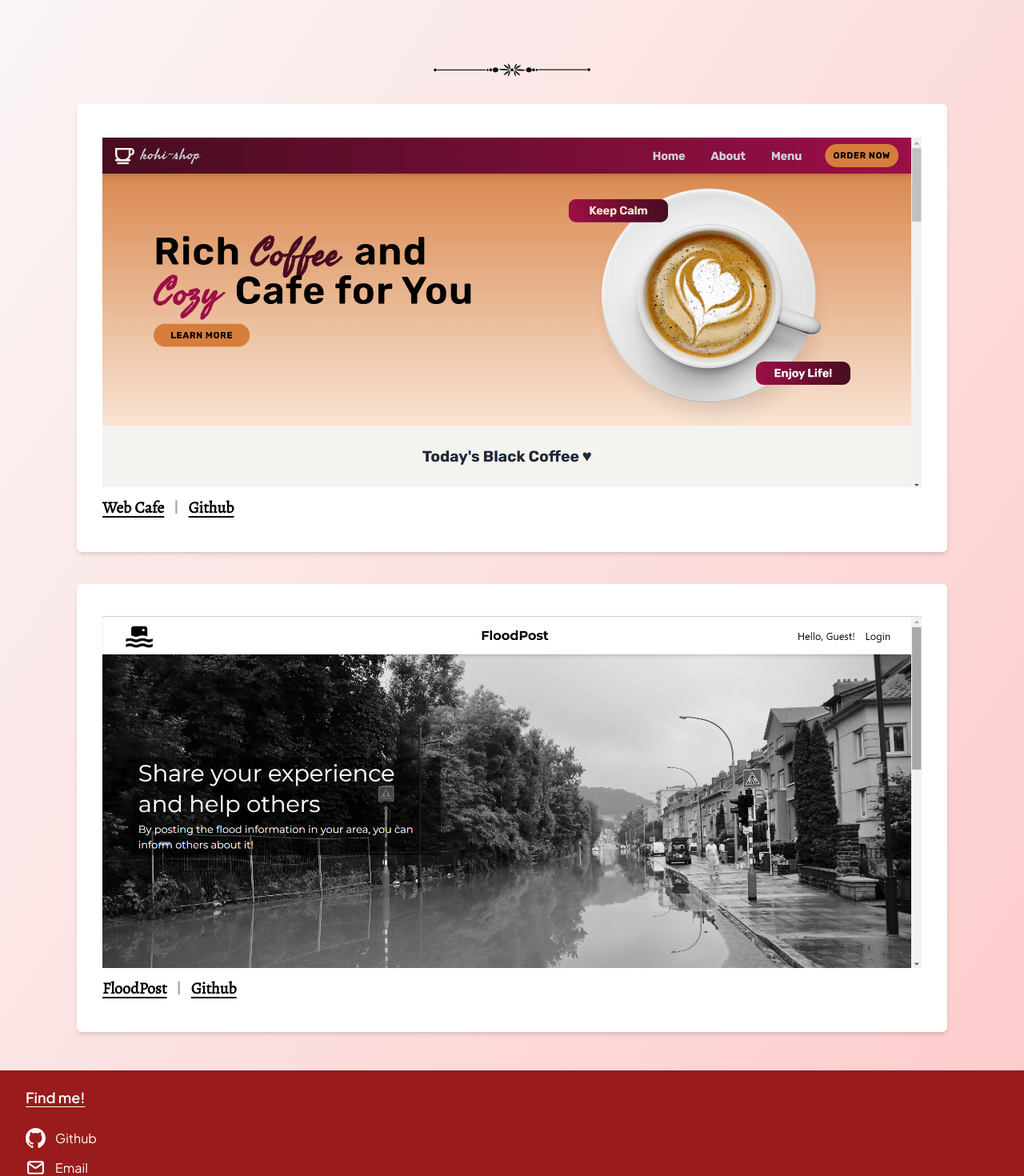
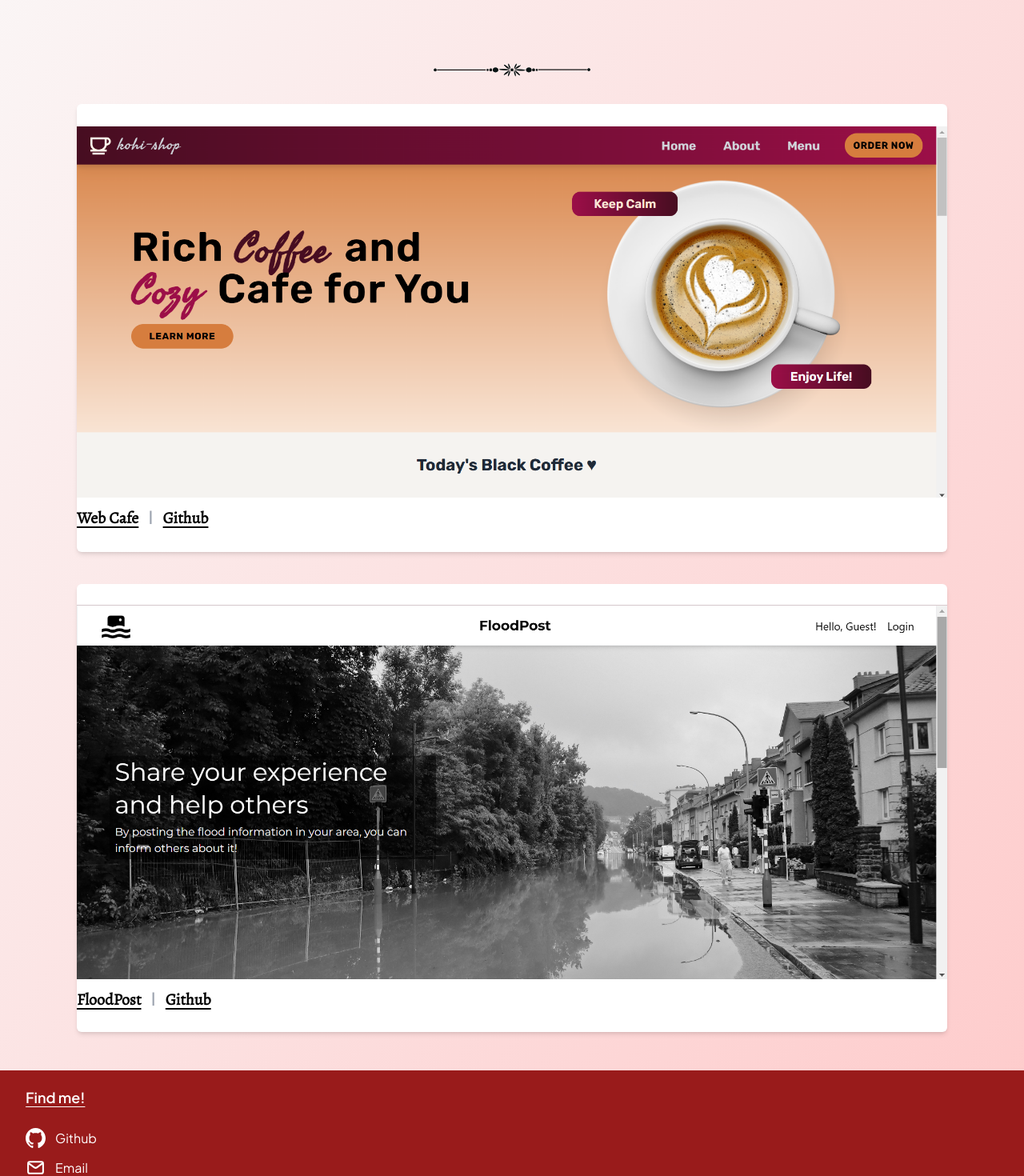
Before and after one commit to rreennn/my-portfolio, a Next.js app: page / in a window 1280 px wide. Shown: the part 460-1930 px from the top of the page at 80% size. Built offline with nearby package versions, Linux system fonts and the light colour scheme.

Commit message:
fix responsive image

```diff
--- a/app/components/Card.jsx
+++ b/app/components/Card.jsx
@@ -69,9 +69,9 @@ export default function Card() {
       <div className="hidden md:flex flex-col gap-10">
         {/* card 1 */}
         <div className="flex flex-col justify-center items-center">
-          <div className="bg-white w-[85%] flex justify-center rounded-md items-center h-[35rem] shadow-md">
-            <div className="absolute w-[80%] ">
-              <Image src={cafe} alt="web-cafe" className="" />
+          <div className="bg-white w-[85%] max-w-full relative flex justify-center rounded-md items-center h-[35rem] shadow-md">
+            <div className="absolute max-w-full">
+              <Image src={cafe} alt="web-cafe" className="w-full object-scale-down" />
               <div className="pt-3 flex gap-3">
                 <a
                   href="https://web-cafe-two.vercel.app/"
@@ -97,9 +97,9 @@ export default function Card() {
 
         {/* card 2 */}
         <div className="flex flex-col justify-center items-center">
-          <div className="bg-white w-[85%] flex rounded-md justify-center items-center h-[35rem] shadow-md">
-            <div className="absolute w-[80%]">
-              <Image src={post} alt="web-cafe" className="" />
+          <div className="bg-white relative w-[85%] flex rounded-md justify-center items-center h-[35rem] shadow-md">
+            <div className="absolute max-w-full">
+              <Image src={post} alt="web-cafe" className="w-full object-scale-down"  />
               <div className="pt-3 flex gap-3">
                 <a
                   href="https://uas-react-flood-post.vercel.app/"
```
